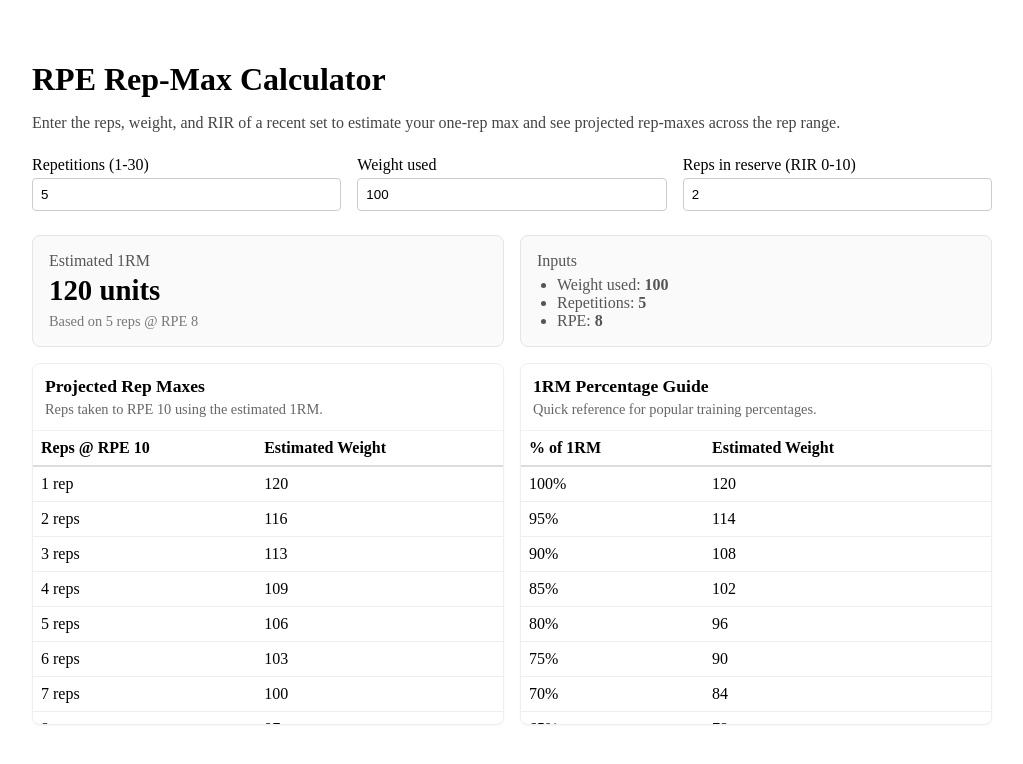
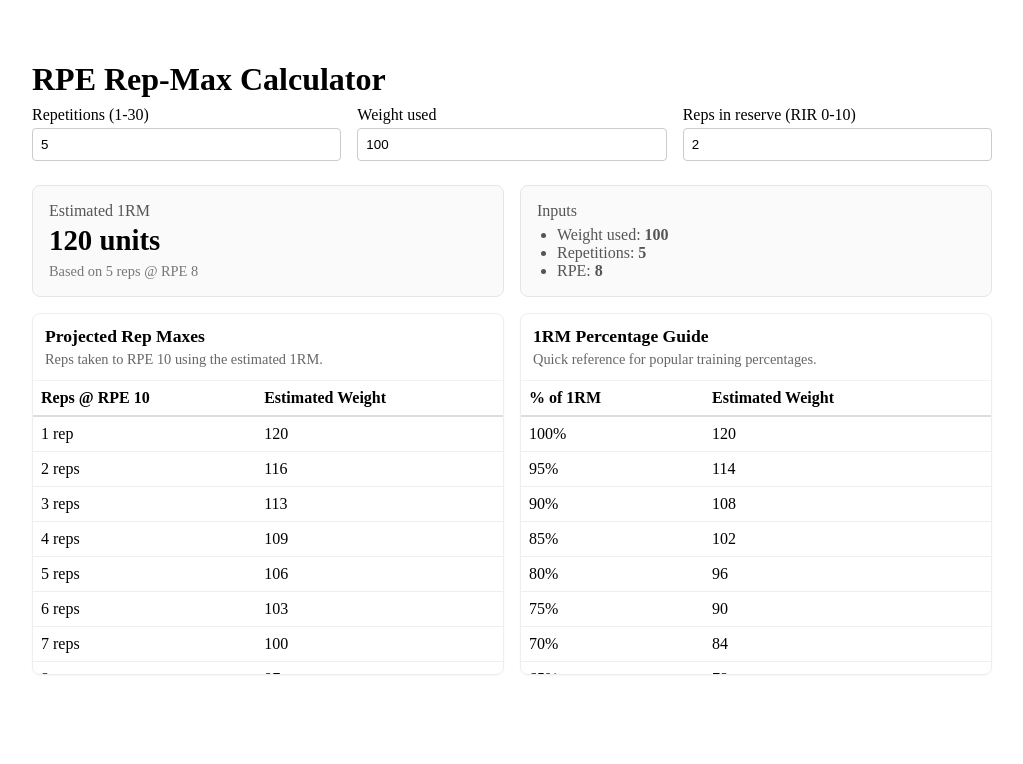
Before and after one commit to ipwnponies/personal-pwa, a Next.js app: page /fitness in a window 1280 px wide. Shown: the top 764 px of the page, without its empty margins (128-1151 px from the left). Built offline with nearby package versions, Linux system fonts and the light colour scheme.

Commit message:
Remove extraneous words

```diff
--- a/pages/fitness/index.jsx
+++ b/pages/fitness/index.jsx
@@ -94,10 +94,6 @@ export default function FitnessRpeCalculator() {
   return (
     <main style={{ maxWidth: '960px', margin: '0 auto', padding: '2rem 1rem' }}>
       <h1 style={{ marginBottom: '0.5rem' }}>RPE Rep-Max Calculator</h1>
-      <p style={{ marginBottom: '1.5rem', color: '#444' }}>
-        Enter the reps, weight, and RIR of a recent set to estimate your one-rep max and
-        see projected rep-maxes across the rep range.
-      </p>
 
       <form
         style={{
```
